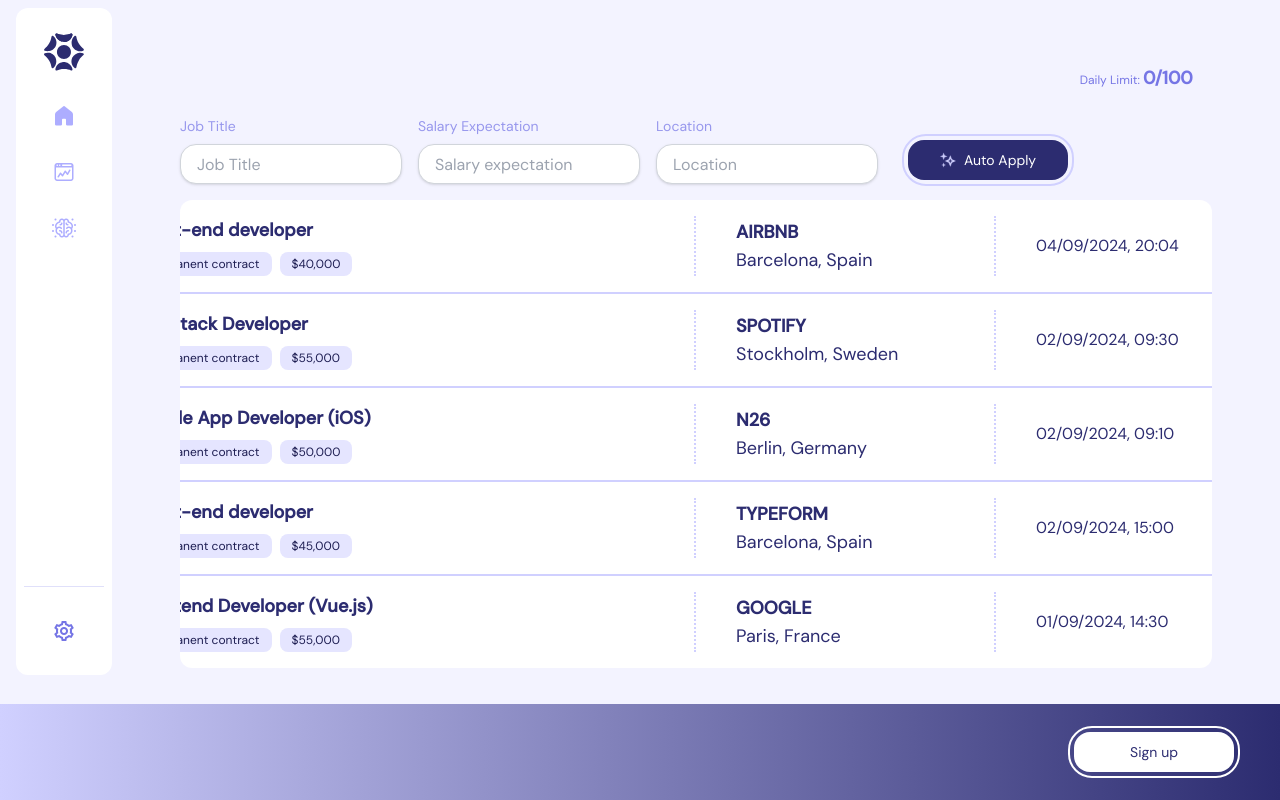
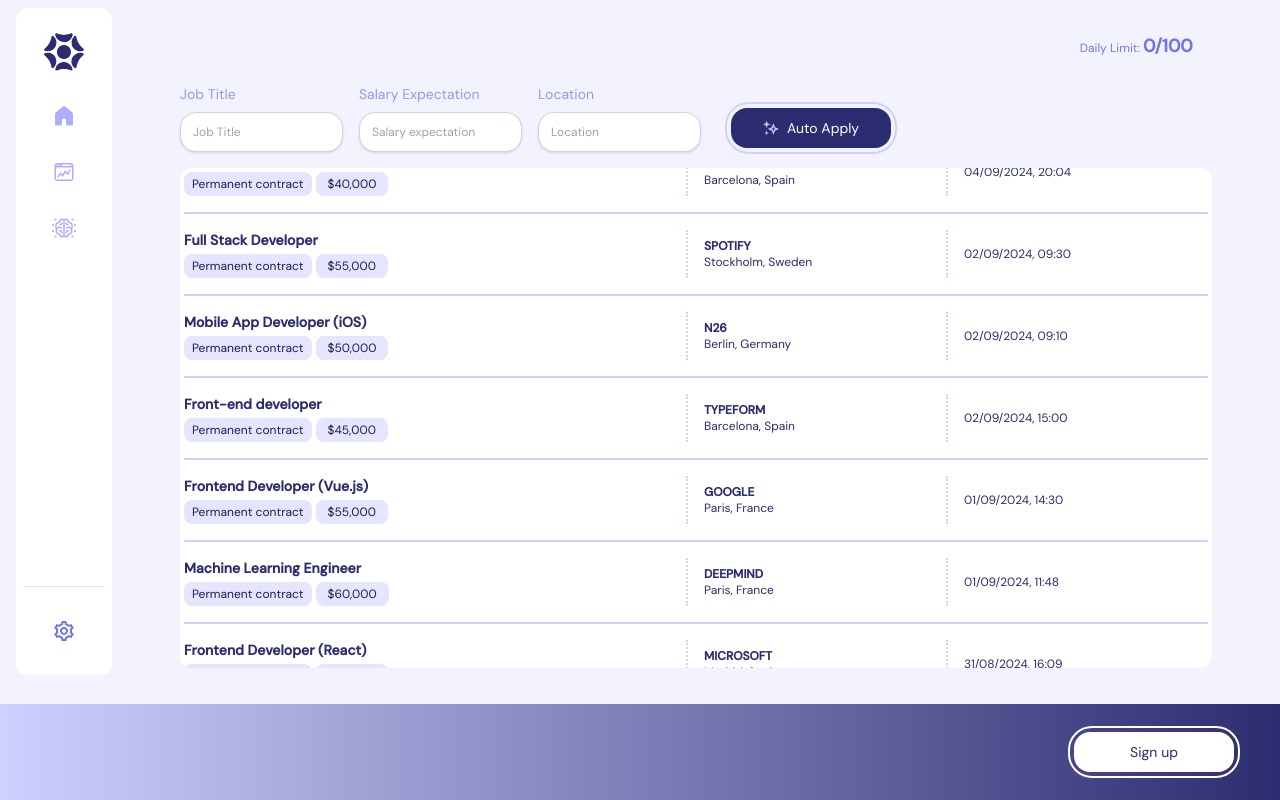
Before and after one commit to thaibbraz/gigshub-webapp-frontend, a React (Create React App) app: page /dashboard in a window 1280 px wide. Built offline with nearby package versions, Linux system fonts and the light colour scheme.

Commit message:
Fixing content fitting in the container

```diff
--- a/src/components/Dashboard/subComponents/Dashboard.jsx
+++ b/src/components/Dashboard/subComponents/Dashboard.jsx
@@ -59,14 +59,6 @@
       location: "Madrid, Spain",
       appliedDate: "31/08/2024, 16:09",
     },
-    {
-      title: "Senior Full Stack Developer",
-      contractType: "Permanent contract",
-      salary: "$65,000",
-      company: "AMAZON",
-      location: "Milan, Italy",
-      appliedDate: "31/08/2024, 18:54",
-    },
   ];
 
   return (
@@ -91,7 +83,7 @@
               <input
                 type="text"
                 placeholder="Job Title"
-                className="border border-gray-300 rounded-2xl h-input py-3 px-4 shadow dark-blue"
+                className="border border-gray-300 rounded-2xl h-input py-2 px-3 shadow dark-blue text-xs"
               />
             </div>
             {/* Salary Expectation Input */}
@@ -102,7 +94,7 @@
               <input
                 type="text"
                 placeholder="Salary expectation"
-                className="border border-gray-300 rounded-2xl h-input py-3 px-4 shadow dark-blue"
+                className="border border-gray-300 rounded-2xl h-input py-2 px-3 shadow dark-blue text-xs"
               />
             </div>
             {/* Location Input */}
@@ -111,7 +103,7 @@
               <input
                 type="text"
                 placeholder="Location"
-                className="border border-gray-300 rounded-2xl h-input py-3 px-4 shadow dark-blue"
+                className="border border-gray-300 rounded-2xl h-input py-2 px-3 shadow dark-blue text-xs"
               />
             </div>
           </div>
@@ -132,65 +124,52 @@
         </div>
 
         {/* Job List Section */}
-        <div className="flex flex-col items-center ml-10 bg-white rounded-xl w-full max-w-7xl h-[calc(62vh-28px)] overflow-y-auto">
+        <div className="flex flex-col justify-center items-center ml-10 bg-white rounded-xl w-full max-w-7xl h-[calc(66vh-28px)] overflow-y-auto bg-pink-300">
+          <div className="w-full max-w-5xl">
             {jobs.map((job, index) => (
               <div
                 key={index}
-              className={`h-[112px] w-full md:w-[1000px] lg:w-[1200px] grid grid-cols-4 ${
-                index !== jobs.length - 1 ? "border-b-2 border-pale-purple" : ""
+                className={`h-[85px]w-full grid grid-cols-4 gap-4 ${
+                  index !== jobs.length - 1
+                    ? "border-b-2 border-pale-purple"
+                    : ""
                 }`}
               >
                 {/* Job Title */}
-              <div className="col-span-2 flex flex-col justify-center border-r-2 border-dotted border-pale-purple my-4 ml-10">
-                <p className="text-dark-blue text-lg font-extrabold sm:hidden">
-                  {job.title.length > 8
-                    ? `${job.title.slice(0, 8)}...`
-                    : job.title}
-                </p>
-                <p className="text-dark-blue text-lg font-extrabold hidden sm:block">
+                <div className="col-span-2 flex flex-col justify-center border-r-2 border-dotted border-pale-purple my-4">
+                  <p className="text-dark-blue text-sm font-extrabold">
                     {job.title}
                   </p>
-                <div className="flex flex-wrap gap-2 mt-2">
-                  <div className="bg-soft-liliac rounded-lg py-1 px-3 text-sm h-auto hidden sm:flex">
-                    <span className="text-xs text-dark-purple">
+                  {/* Contract Type and Salary */}
+                  <div className="flex flex-wrap gap-1 mt-1">
+                    <div className="bg-soft-liliac rounded-lg py-1 px-2 text-xs h-auto">
+                      <span className="text-dark-purple">
                         {job.contractType}
                       </span>
                     </div>
-                  {/* Salary Label */}
-                  <div className="bg-soft-liliac rounded-lg py-1 px-3 text-sm h-auto hidden sm:flex">
-                    <span className="text-xs text-dark-purple">
-                      {job.salary}
-                    </span>
+                    <div className="bg-soft-liliac rounded-lg py-1 px-3 text-xs h-auto">
+                      <span className="text-dark-purple">{job.salary}</span>
                     </div>
                   </div>
                 </div>
-
                 {/* Company and Location */}
-              <div className="col-span-1 flex flex-col justify-center border-r-2 border-dotted border-pale-purple my-4 ml-10">
-                <p className="text-lg font-extrabold text-dark-blue sm:hidden">
-                  {job.company.length > 8
-                    ? `${job.company.slice(0, 8)}...`
-                    : job.company}
-                </p>
-                <p className="text-lg font-extrabold text-dark-blue hidden sm:block">
+                <div className="col-span-1 flex flex-col justify-center border-r-2 border-dotted border-pale-purple my-4">
+                  <p className="text-dark-blue text-xs font-extrabold">
                     {job.company}
                   </p>
-                <p className="text-lg font-thin text-dark-blue sm:hidden">
-                  {job.location.length > 10
-                    ? `${job.location.slice(0, 10)}...`
-                    : job.location}
-                </p>
-                <p className="text-lg font-thin text-dark-blue hidden sm:block">
+                  <p className="text-dark-blue text-xs font-thin">
                     {job.location}
                   </p>
                 </div>
-
                 {/* Applied Date */}
-              <div className="col-span-1 flex items-center ml-10 hidden sm:flex">
-                <p className="text-dark-blue font-thin">{job.appliedDate}</p>
+                <div className="col-span-1 flex items-center">
+                  <p className="text-dark-blue text-xs font-thin">
+                    {job.appliedDate}
+                  </p>
                 </div>
               </div>
             ))}
+          </div>
         </div>
       </div>
       <div className="fixed bottom-0 left-0 w-full max-w-10xl h-banner bg-custom-gradient flex items-center z-50">
--- a/src/components/Layout.jsx
+++ b/src/components/Layout.jsx
@@ -18,7 +18,7 @@
 
       {/* Page content */}
       <div
-        className={`flex-grow p-8 pb-2 mt-8 w-[90%] ${
+        className={`flex-grow p-8 pt-0 pb-2 mt-8 w-[90%] ${
           isAuthPage ? "w-full" : ""
         }`}
       >
```
Lines whose indentation alone changed are shown as unchanged.
